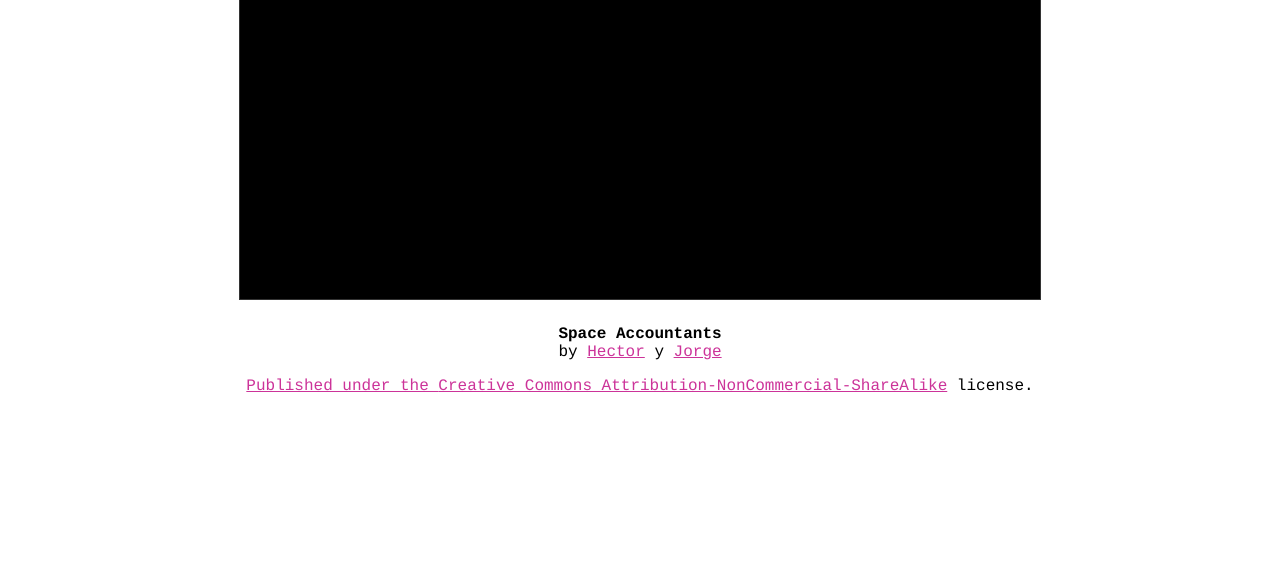
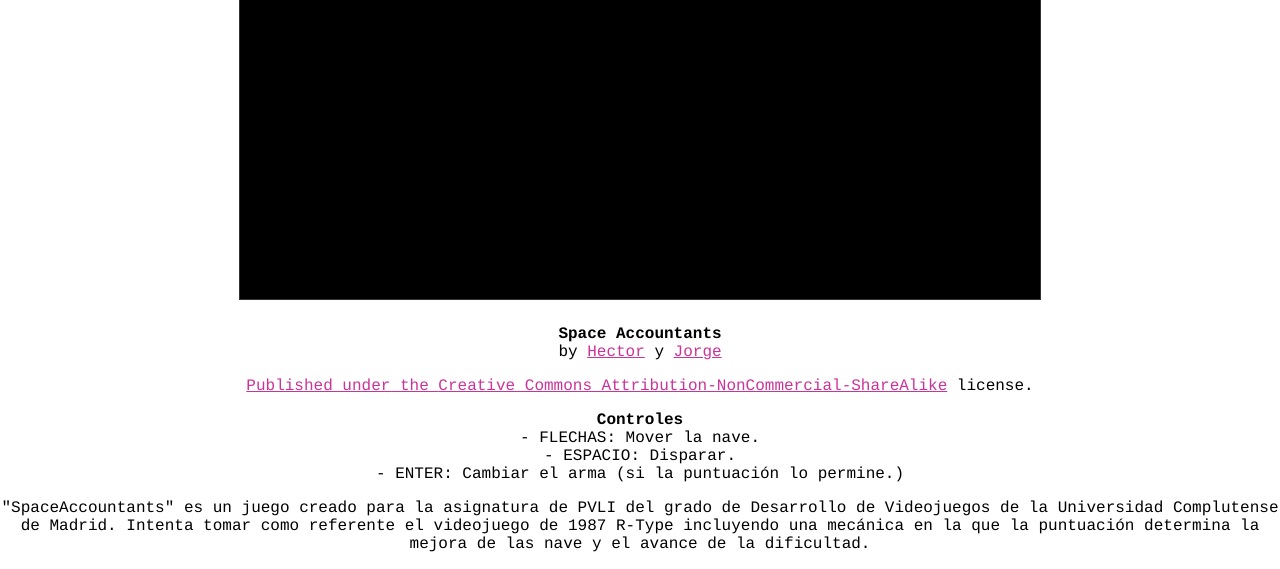
Before and after one commit to hectorsed/PVLI-Zelios, a website: page src/index.html in a window 1280 px wide. Shown: the part 322-891 px from the top of the page. Before the commit the page ends 800 px from the top, so only its background shows below. Drawn offline with Linux system fonts and the light colour scheme.

Commit message:
Página web Gracias Muchísmas Javi

```diff
--- a/src/index.html
+++ b/src/index.html
@@ -1,7 +1,7 @@
 <!doctype html>
 <html>
 <head>
-  <title>Awesome game</title>
+  <title>SpaceAccountants</title>
   <meta charset="utf-8">
 
   <link href="styles.css" rel="stylesheet" type="text/css">
@@ -29,7 +29,14 @@
     <p><strong>Space Accountants</strong><br>
       by <a href="http://github.com/hectorsed">Hector</a> y <a href="http://github.com/jorzuiz">Jorge</p>
     <p class="license">Published under the <a href="http://creativecommons.org/licenses/by-nc-sa/4.0/">Creative Commons Attribution-NonCommercial-ShareAlike</a>
-      license.</p>
+      license.<br></p>
+	  <p><strong>Controles</strong><br>
+	  - FLECHAS: Mover la nave.<br>
+	  - ESPACIO: Disparar.<br>
+	  - ENTER: Cambiar el arma (si la puntuación lo permine.)<br></p>
+	  <p>"SpaceAccountants" es un juego creado para la asignatura de PVLI del grado de Desarrollo de Videojuegos de la Universidad
+	  Complutense de Madrid. Intenta tomar como referente el videojuego de 1987 R-Type incluyendo una mecánica en la que la
+	  puntuación determina la mejora de las nave y el avance de la dificultad.</p>
   </footer>
 </body>
 </html>
```
